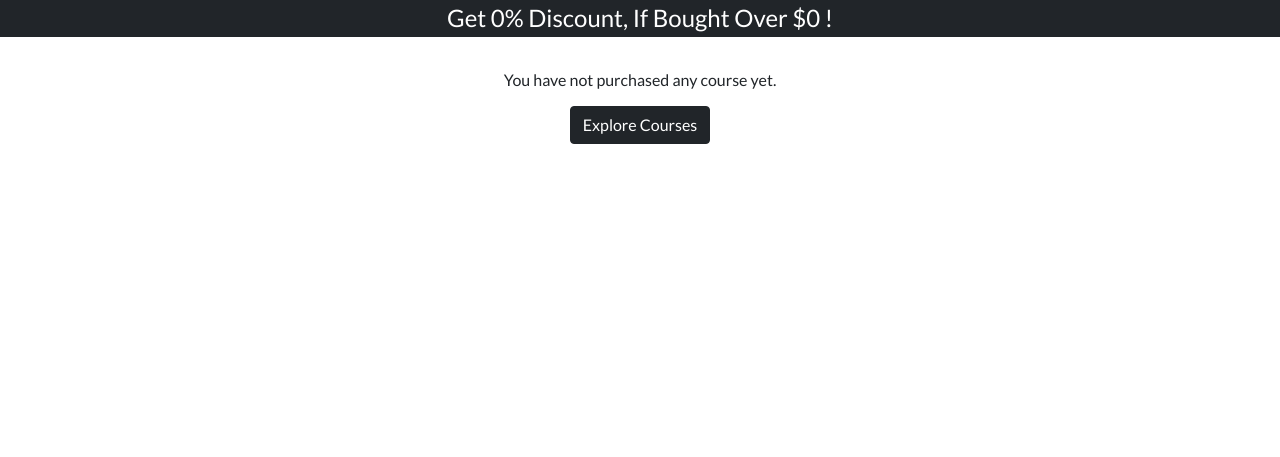
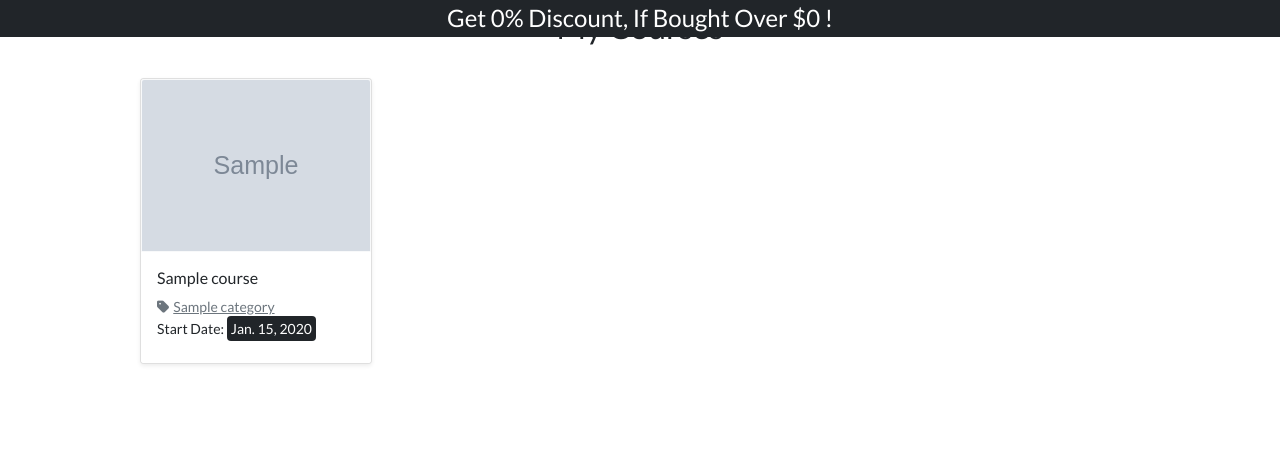
Before and after one commit to rajendradanve/skillzacademy, a Django app: page /user_profile/my_courses/ in a window 1280 px wide. Shown: the part 128-585 px from the top of the page. Run offline with Django 3.2, Linux system fonts and the light colour scheme; a user stored in the database is signed in; tables that the repository leaves empty hold one stand-in row (values such as "Sample post"); grey boxes marked "Sample" are stand-in pictures; parts of the project's set-up code (start-up, migrations or seed data) failed here and were passed over; some libraries are stand-ins or nearby versions.

Commit message:
updated my_courses template

```diff
--- a/skillzacademy/settings.py
+++ b/skillzacademy/settings.py
@@ -171,6 +171,7 @@ CKEDITOR_CONFIGS = {
 }
 
 # Settings for all auth
+# Setting taken from https://django-allauth.readthedocs.io/en/latest/advanced.html
 SITE_ID = 1
 
 ACCOUNT_FORMS = {'signup': 'user_profile.forms.CustomSignupForm'}
--- a/user_profile/templates/user_profile/my_courses.html
+++ b/user_profile/templates/user_profile/my_courses.html
@@ -4,12 +4,13 @@
 
 {% block content %}
     <div class="container content-placement content-placement-bottom">
-        <div class="row">
+        <div class="row mt-2 mb-2">
             <div class="col">
                 <h2 class="logo-font mb-4 text-center">My Courses</h2>
             </div>
         </div>
-        {% if courses.count > 0 %}
+        {% if courses|length > 0 %}
+
         <div class="row mt-2">
             {% for course in courses %}
             <div class="col-sm-6 col-md-6 col-lg-4 col-xl-3">
@@ -64,6 +65,7 @@
             {% endfor %}
         </div>
         {% else %}
+
         <div class="row mt-2">
             <div class="col col-md-8 offset-md-2 text-center">
                 <h6>You have not purchased any course yet.</h6>
--- a/user_profile/views.py
+++ b/user_profile/views.py
@@ -16,9 +16,12 @@ def my_courses(request):
 
     profile = get_object_or_404(UserProfile, user=request.user)
     orders = profile.orders.all()
+
     courses = []
     for order in orders:
+        print(f'order = {order}')
         for item in order.lineitems.all():
+            print(f'order item = {item}')
             courses.append(item.course)
 
     template = 'user_profile/my_courses.html'
```
